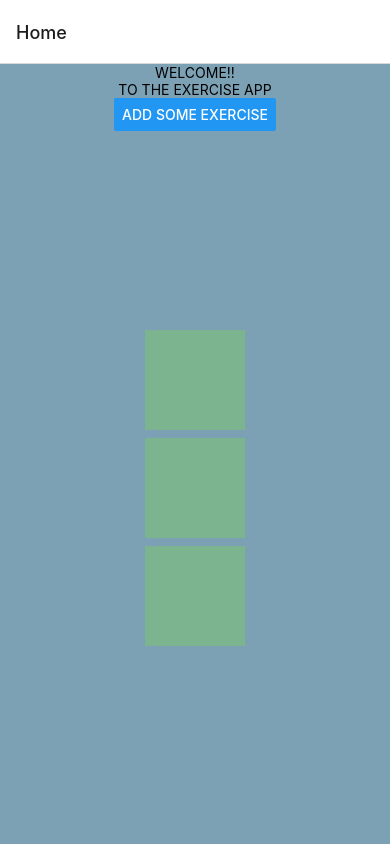
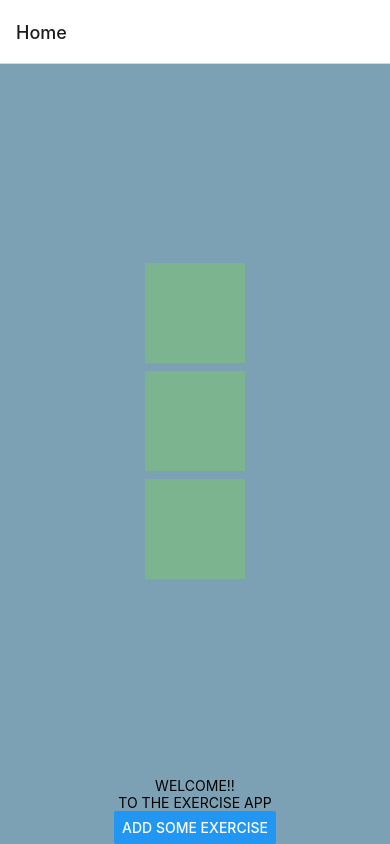
Before and after one commit to lmelo031/MobilePortfolio2, a React Native app in the folder portfolio2/: screen /Home in a window 390 px wide. Built offline with nearby package versions, Linux system fonts and the light colour scheme.

Commit message:
April 24, 2022 4:32 PM

```diff
--- a/portfolio2/HomeScreen.js
+++ b/portfolio2/HomeScreen.js
@@ -6,7 +6,15 @@ import ExerciseScreen from './ExerciseScreen';
 class HomeScreen extends React.Component {
   render() {
     return (
+
       <View style={styles.container}>
+          <>
+      <View style={styles.container}>
+        <View style={styles.square} />
+        <View style={styles.square} />
+        <View style={styles.square} />
+      </View>
+    </>
         <Text>WELCOME!!</Text>
         <Text>TO THE EXERCISE APP</Text>
 
@@ -17,13 +25,7 @@ class HomeScreen extends React.Component {
           }
 
         />
-        <>
-      <View style={styles.container}>
-        <View style={styles.square} />
-        <View style={styles.square} />
-        <View style={styles.square} />
-      </View>
-    </>
+
 
       </View>
     );
```
